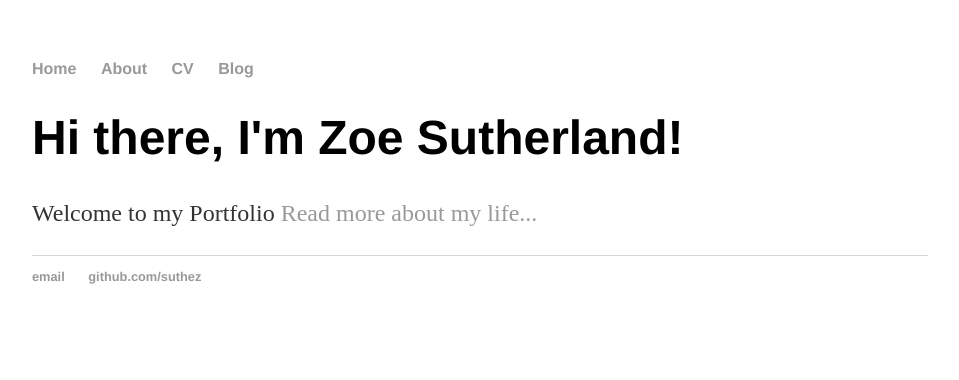
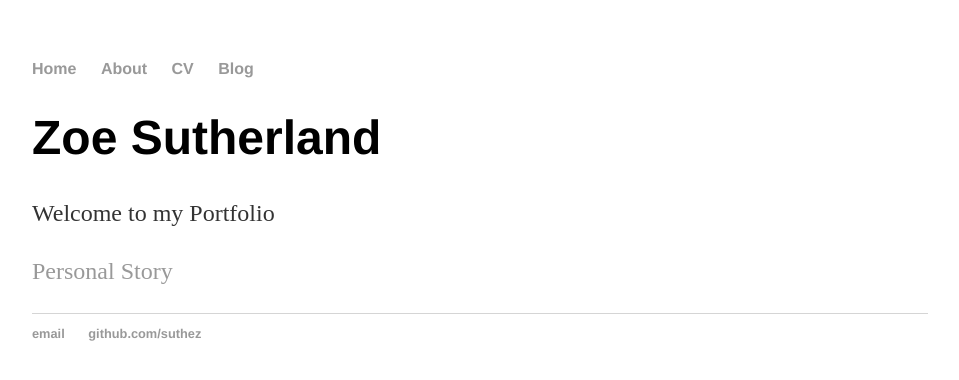
Before and after one commit to suthez/Portfolio, a Jekyll site: the page built from index.html, in a window 1280 px wide. Shown: the top 380 px of the page, without its empty margins (160-1119 px from the left). Built offline with Jekyll 4.4.1, drawn with Linux system fonts in a browser that asks for light colours.

Commit message:
Update index.html

```diff
--- a/index.html
+++ b/index.html
@@ -3,6 +3,8 @@ layout: default
 title: Zoe Sutherland | Portfolio
 ---
 <div class="blurb">
-	<h1>Hi there, I'm Zoe Sutherland!</h1>
-	<p>Welcome to my Portfolio <a href="/about">Read more about my life...</a></p>
+	<h1>Zoe Sutherland</h1>
+	<p>Welcome to my Portfolio</p>
+	<p><a href="/_posts/2017-06-12-personal-story.html">Personal Story</a></p>
+
 </div><!-- /.blurb -->
```
